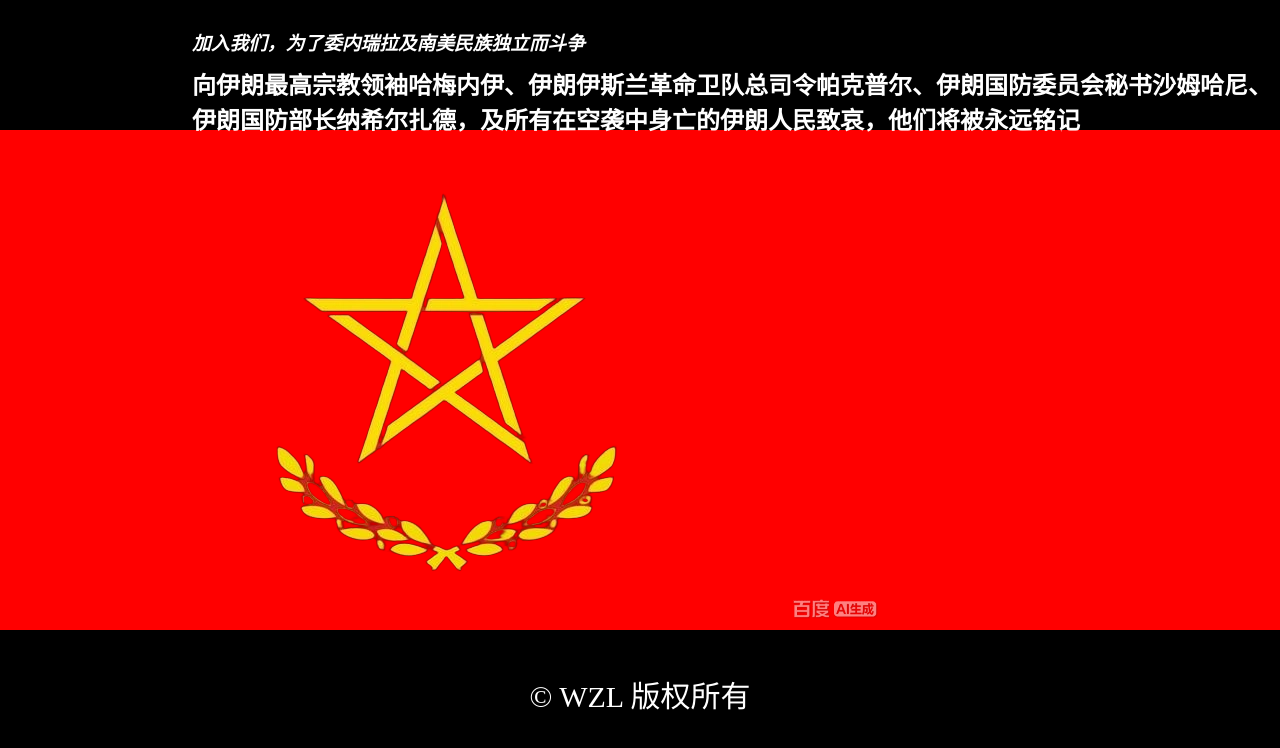
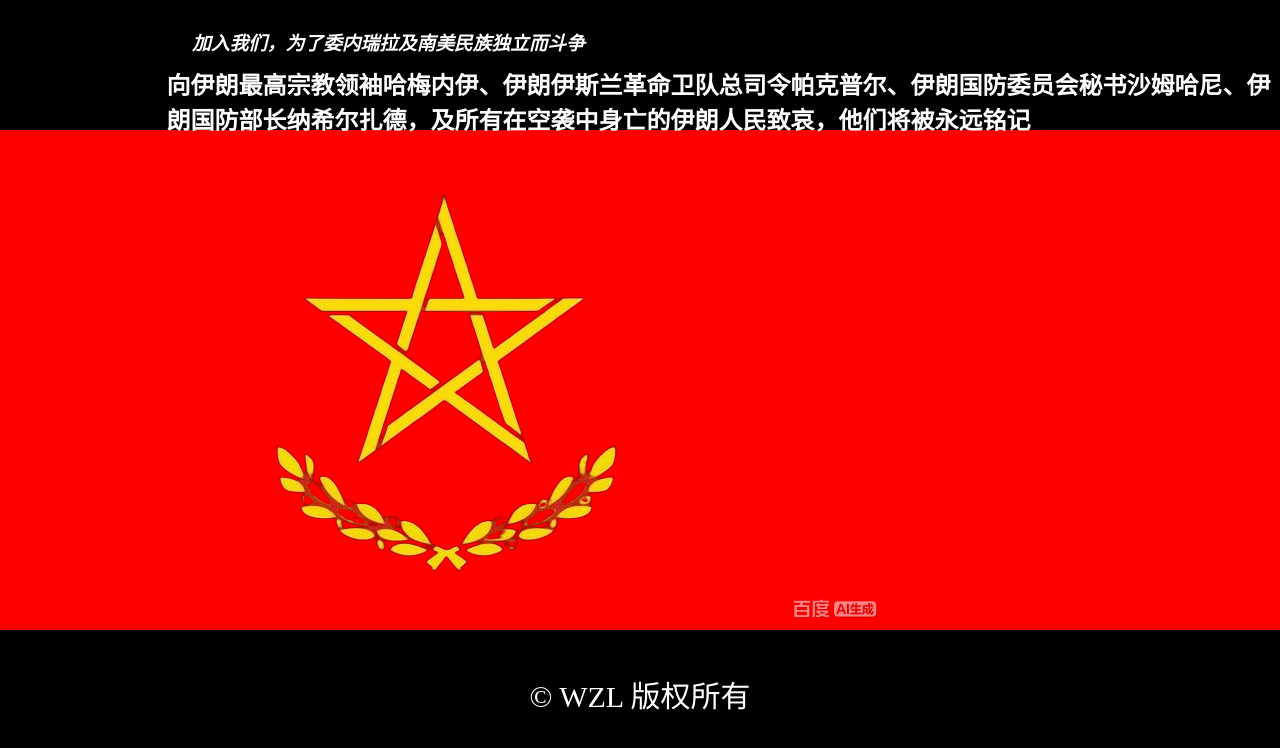
Before and after one commit to laplace-monster/union.github.io, a plain HTML site: page index.html in a window 1280 px wide. Shown: the part 126-874 px from the top of the page. Drawn offline with Linux system fonts and the light colour scheme.

Commit message:
Update mystyle.css

```diff
--- a/mystyle.css
+++ b/mystyle.css
@@ -49,7 +49,7 @@ header em{
 }
 header h2{
     position:absolute;
-    left:15vw;
+    left:13vw;
     top:15vw;
     color: white;
 }
```
